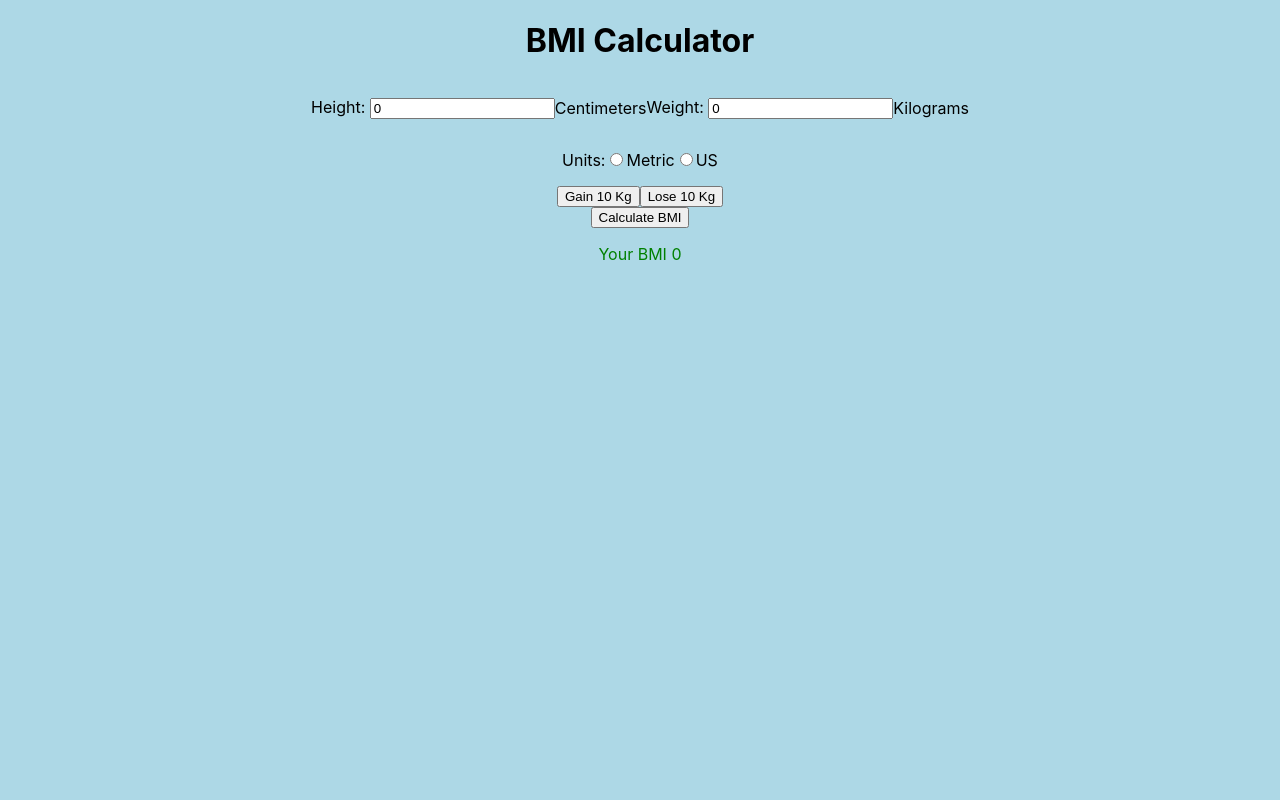
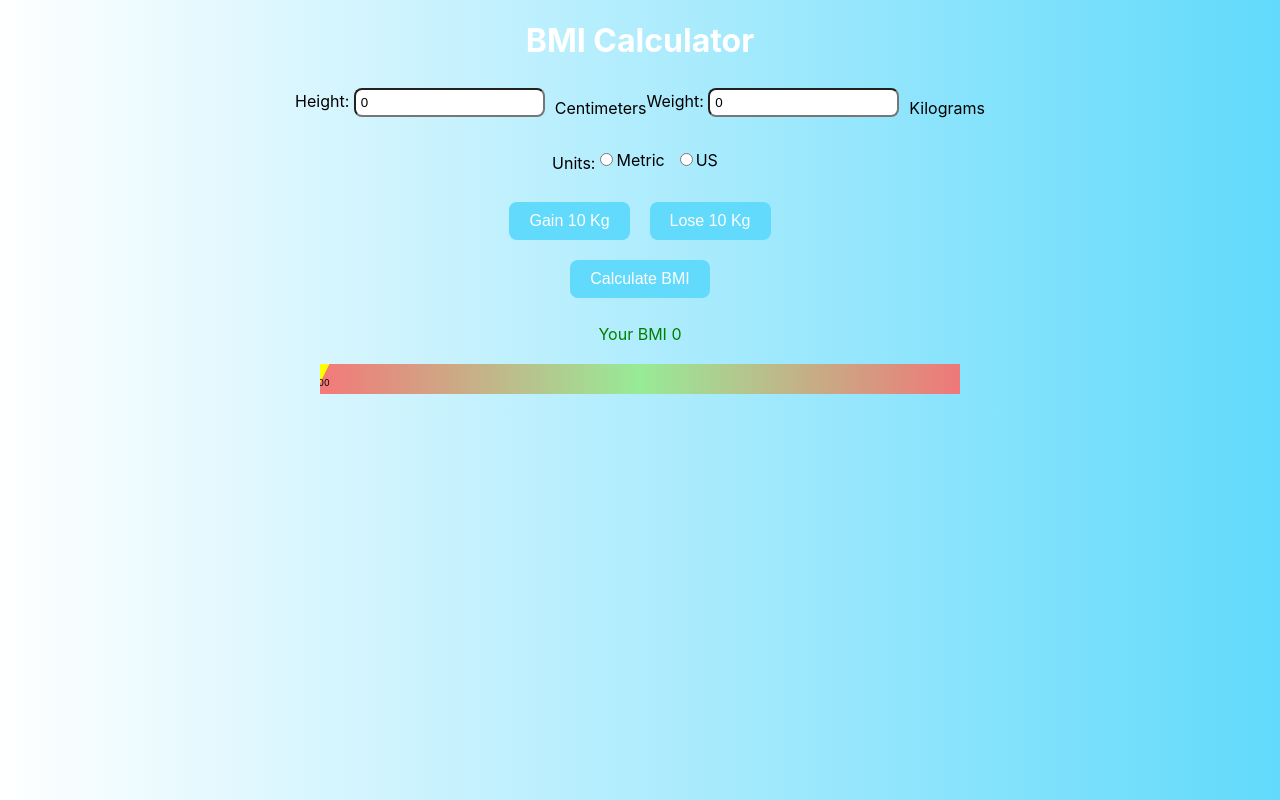
Before and after one commit to yash16chaudhary/INFO-655-Project, a React (Create React App) app: page / in a window 1280 px wide. Built offline with nearby package versions, Linux system fonts and the light colour scheme.

Commit message:
Week 7 part 2

```diff
--- a/src/App.css
+++ b/src/App.css
@@ -1,38 +1,127 @@
+
+
+body {
+  margin: 0;
+  font-family: -apple-system, BlinkMacSystemFont, 'Segoe UI', 'Roboto', 'Oxygen',
+    'Ubuntu', 'Cantarell', 'Fira Sans', 'Droid Sans', 'Helvetica Neue',
+    sans-serif;
+  -webkit-font-smoothing: antialiased;
+  -moz-osx-font-smoothing: grayscale;
+}
+
 .App {
   text-align: center;
 }
 
-.App-logo {
-  height: 40vmin;
-  pointer-events: none;
+body {
+  background: linear-gradient(to right, #ffffff, #61dafb);
+  color: black;
 }
 
-@media (prefers-reduced-motion: no-preference) {
-  .App-logo {
-    animation: App-logo-spin infinite 20s linear;
-  }
+h1 {
+  display: flex;
+  align-items: center;
+  justify-content: center;
+  color: white; /* Header text color */
 }
 
-.App-header {
-  background-color: #282c34;
-  min-height: 100vh;
+/* Style the input fields and labels */
+label {
+  margin-right: 10px;
+
+  color: black; /* Set label text color to black */
+}
+
+input {
+  padding: 5px;
+  margin-bottom: 10px;
+  border-radius: 8px;
+}
+
+/* Style the subheadings for unit labels */
+.subheading {
+  color: black; /* Set subheading text color to black */
+}
+
+/* Style the radio buttons */
+p {
   display: flex;
-  flex-direction: column;
   align-items: center;
   justify-content: center;
-  font-size: calc(10px + 2vmin);
-  color: white;
 }
 
-.App-link {
-  color: #61dafb;
+.GainWeight,
+.LoseWeight {
+  background-color: #61dafb;
+  color: white;
+  border: none;
+  padding: 10px 20px;
+  margin: 5px;
+  font-size: 16px;
+  border-radius: 8px;
+  cursor: pointer;
+  transition: background-color 0.3s ease;
 }
 
-@keyframes App-logo-spin {
-  from {
-    transform: rotate(0deg);
-  }
-  to {
-    transform: rotate(360deg);
-  }
+.GainWeight:hover,
+.LoseWeight:hover {
+  background-color: #007bb5;
 }
+
+
+button {
+  background-color: #61dafb;
+  color: white;
+  border: none;
+  padding: 10px 20px;
+  margin: 10px;
+  font-size: 16px;
+  border-radius: 8px;
+  cursor: pointer;
+  transition: background-color 0.3s ease;
+}
+
+button:hover {
+  background-color: #007bb5;
+}
+.WeightDisplay,.HeightDisplay {
+  display: flex;
+  align-items: center;
+  justify-content: center;
+  flex-direction: column;
+}
+
+.result-bar-container {
+  width: 50%;
+  margin: 20px auto;
+  position: relative;
+}
+
+.result-bar {
+  height: 30px;
+  background: linear-gradient(to right, rgb(244, 121, 121) 0%, rgb(151, 235, 151) 50%, rgb(239, 120, 120) 100%);
+  position: relative;
+  overflow: hidden;
+}
+
+.cone {
+  width: 0;
+  height: 0;
+  border-top: 20px solid #fbff00; /* Cone color and size */
+  border-left: 10px solid transparent;
+  border-right: 10px solid transparent;
+  position: absolute;
+  top: 30%;
+  transform: translate(-50%, -50%);
+  transition: left 0.5s ease-in-out;
+  display: flex;
+  align-items: center;
+  justify-content: center;
+}
+
+.cone span {
+  color: black; /* Text color inside the cone */
+  font-size: 9px; /* Font size of the text inside the cone */
+  position: relative;
+  z-index: 1; /* Ensure the text is on top of the cone */
+}
--- a/src/App.js
+++ b/src/App.js
@@ -1,11 +1,11 @@
 import { useState } from 'react';
-import './stylesheet.css';
+import './App.css';
+import ResultBar from './ResultBar';
 import OutputDisplay from './OutputDisplay';
 import WeightDisplay from './WeightDisplay';
 import HeightDisplay from './HeightDisplay';
 import GainWeight from './GainWeight';
 import LoseWeight from './LoseWeight';
-
 
 function App() {
 
@@ -45,6 +45,7 @@ function App() {
       <HeightDisplay unitvalue={units}></HeightDisplay>
       <label>Weight: <input value={weight} onChange={e => setWeight(e.target.value)} type="number"/></label>
       <WeightDisplay unitvalue={units}></WeightDisplay>
+
       </div>
 
       <p style={{display: 'flex',alignItems: 'center',justifyContent: 'center'}}>
@@ -67,8 +68,6 @@ function App() {
       </p>
 
 
-
-
       <div style={{display: 'flex',alignItems: 'center',justifyContent: 'center'}}>
       <GainWeight unitvalue={units} onClick={handleClick2}></GainWeight>
       <LoseWeight unitvalue={units} onClick={handleClick3}></LoseWeight>
@@ -78,6 +77,7 @@ function App() {
       <button onClick={handleClick}>Calculate BMI</button>
       </div>
       <OutputDisplay bmivalue={bmi}></OutputDisplay>
+      <ResultBar bmiResult={bmi} />
       </div>
   );
 }
--- a/src/HeightDisplay.js
+++ b/src/HeightDisplay.js
@@ -1,21 +1,16 @@
-export default function HeightDisplay({ unitvalue })
-{
+export default function HeightDisplay({ unitvalue }) {
+    if (unitvalue === "US") {
+      return (
+        <div style={{ display: 'flex', flexDirection: 'column', alignItems: 'center' }}>
 
-    if(unitvalue==="US")
-    {return (
-
-        <div>
-        <p style={{display: 'flex',alignItems: 'center',justifyContent: 'center'}}> Inches</p>
+          <p>Inches</p>
         </div>
-    )
+      );
+    } else {
+      return (
+        <div style={{ display: 'flex', flexDirection: 'column', alignItems: 'center' }}>
+          <p>Centimeters</p>
+        </div>
+      );
     }
-    else
-
-    {return (
-
-        <div>
-        <p style={{display: 'flex',alignItems: 'center',justifyContent: 'center'}}> Centimeters</p>
-        </div>
-    )
-    }
-}
+  }
--- /dev/null
+++ b/src/ResultBar.js
@@ -0,0 +1,48 @@
+
+import React, { useEffect, useState } from 'react';
+import './App.css';
+
+const ResultBar = ({ bmiResult }) => {
+  const [conePosition, setConePosition] = useState(0);
+
+  useEffect(() => {
+    // Calculate the position of the cone based on the BMI result
+    const newPosition = calculateConePosition(bmiResult);
+    setConePosition(newPosition);
+  }, [bmiResult]);
+
+  const calculateConePosition = (result) => {
+    const numericResult = Number(result);
+
+    if (isNaN(numericResult)) {
+      return 0;
+    }
+
+    if (numericResult < 18.5) {
+      return (numericResult / 18.5) * 18.5; // Linear mapping for 'underweight' (red)
+    } else if (numericResult >= 18.5 && numericResult <= 25) {
+      return ((numericResult - 18.5) / 6.5) * 50; // Linear mapping for 'healthy' (green)
+    } else if (numericResult > 25 && numericResult <= 40) {
+      return 50 + ((numericResult - 25) / 15) * 50; // Linear mapping for 'overweight' (red)
+    } else {
+      return 100; // Cap at 100
+    }
+  };
+
+  return (
+    <div className="result-bar-container">
+      <div className="result-bar">
+        <div className="cone" style={{ left: `${conePosition}%` }}>
+          <span>{isNaN(Number(bmiResult)) ? 'N/A' : Number(bmiResult).toFixed(2)}</span>
+        </div>
+      </div>
+      <div className="legend">
+        <div className="legend-item" style={{ backgroundColor: 'red' }}></div>
+        <div className="legend-item" style={{ backgroundColor: 'green' }}></div>
+        <div className="legend-item" style={{ backgroundColor: 'red' }}></div>
+      </div>
+    </div>
+  );
+};
+
+export default ResultBar;
--- a/src/WeightDisplay.js
+++ b/src/WeightDisplay.js
@@ -4,8 +4,9 @@ export default function WeightDisplay({ unitvalue })
     if(unitvalue==="US")
     {return (
 
-        <div>
-        <p style={{display: 'flex',alignItems: 'center',justifyContent: 'center'}}> Pounds</p>
+        <div style={{ display: 'flex', alignItems: 'center', justifyContent: 'center', flexDirection: 'column' }}>
+        <p> Pounds</p>
+
         </div>
     )
     }
@@ -13,8 +14,8 @@ export default function WeightDisplay({ unitvalue })
 
     {return (
 
-        <div>
-        <p style={{display: 'flex',alignItems: 'center',justifyContent: 'center'}}> Kilograms</p>
+        <div style={{display: 'flex',alignItems: 'center',justifyContent: 'center'}}>
+        <p> Kilograms</p>
         </div>
     )
     }
```
